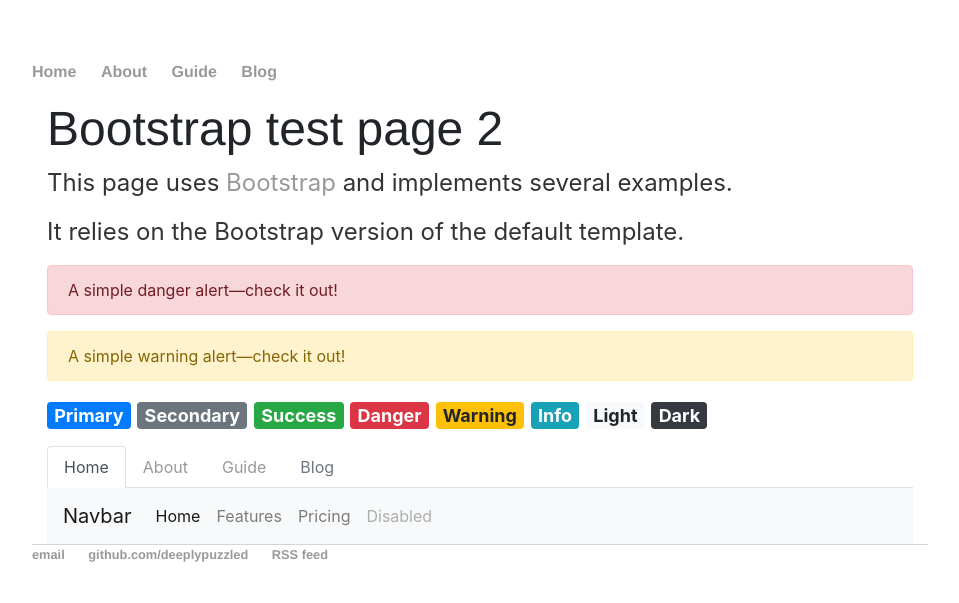
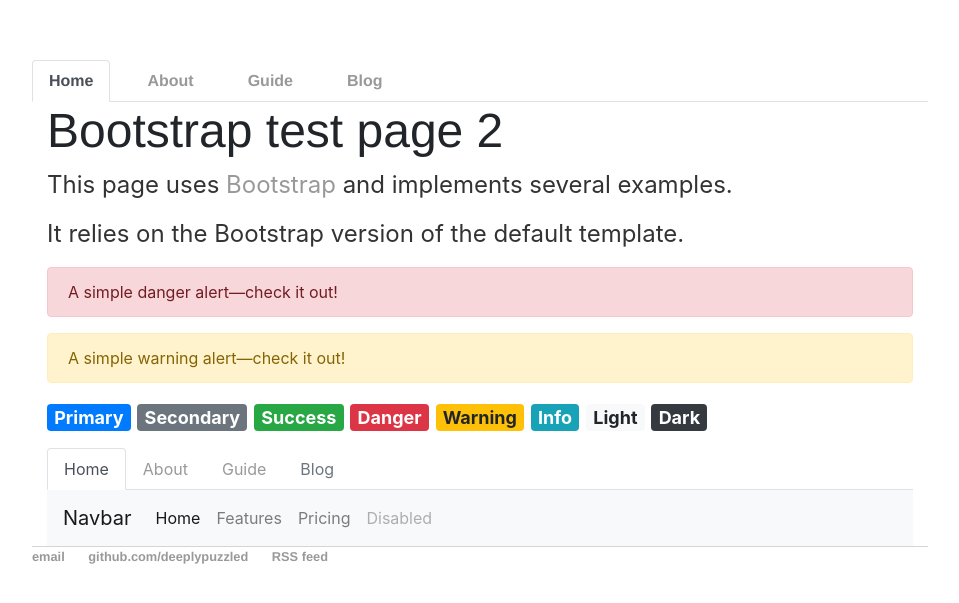
Before and after one commit to deeplypuzzled/deeplypuzzled.github.io, a Jekyll site: the page built from bootstrap_test2.md, in a window 1280 px wide. Shown: the top 603 px of the page, without its empty margins (160-1119 px from the left). Built offline with Jekyll 4.4.1, drawn with Linux system fonts in a browser that asks for light colours.

Commit message:
Update bootstrap.html
New boostrap-enabled navbar

```diff
--- a/_layouts/bootstrap.html
+++ b/_layouts/bootstrap.html
@@ -14,13 +14,28 @@
   </head>
   <body>
 
-			<nav>
+	<nav>
+		<ul class="nav nav-tabs">
+  			<li class="nav-item">
+    				<a class="nav-link active" href="https://www.gibbs.at/">Home</a>
+  			</li>
+  			<li class="nav-item">
+    				<a class="nav-link" href="https://www.gibbs.at/about">About</a>
+  			</li>
+  			<li class="nav-item">
+    				<a class="nav-link" href="https://www.gibbs.at/guide">Guide</a>
+  			</li>
+  			<li class="nav-item">
+    				<a class="nav-link" href="https://www.gibbs.at/blog" tabindex="-1" aria-disabled="true">Blog</a>
+  			</li>
+		</ul>
+<!--
 	    		<ul>
 	        		<li><a href="/">Home</a></li>
 		        	<li><a href="/about">About</a></li>
 	        		<li><a href="/guide">Guide</a></li>
 	        		<li><a href="/blog">Blog</a></li>
-	    		</ul>
+	    		</ul> -->
 			</nav>
 
 			<div class="container">
```
